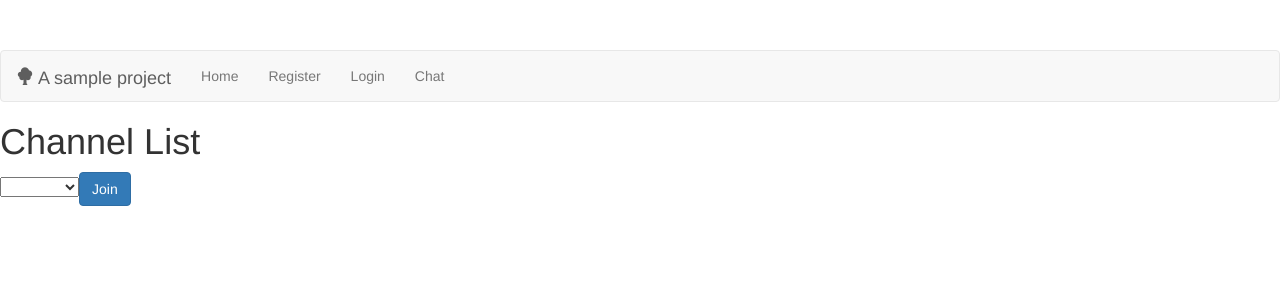
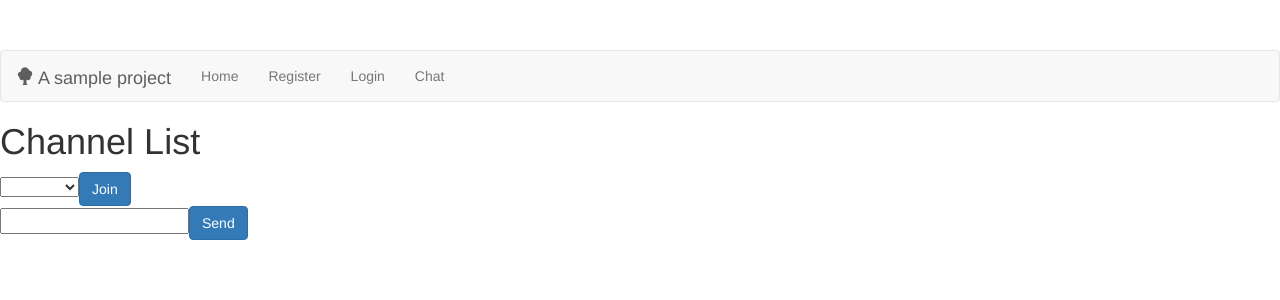
Before and after one commit to NazHimel/vue_project, a Vue app in the folder router-app/: page /#/chat in a window 1280 px wide. Both pictures are taken after a click on the link "A sample project". Shown: the top 300 px of the page. Built offline with nearby package versions, Linux system fonts and the light colour scheme; no server answers.

Commit message:
created group, and send msg in group

```diff
--- a/router-app/src/components/Chat.vue
+++ b/router-app/src/components/Chat.vue
@@ -5,8 +5,10 @@
         <option value="common">Common</option>
         <option value="public">Public</option>
     </select>
-    <button class="btn btn-primary" v-on:click="join">Join
-    </button>
+    <button class="btn btn-primary" v-on:click="join">Join</button>
+    <div> {{msgFromOther}} </div>
+    <input type="text" v-model="text"/>
+    <button class="btn btn-primary" v-on:click="send">Send</button>
   </div>
 
 </template>
@@ -22,18 +24,34 @@ import io from 'socket.io-client'
 
       return {
         room:'',
-        socket: io('localhost:3000')
+        socket: io('localhost:3000'),
+        text:'',
+        msgFromOther:'',
+        user: JSON.parse(localStorage.getItem('user'))
       }
     },
     created(){
+
         this.socket.on('connect', function(){
             console.log('connected');
+        });
+        this.socket.on('message', data=>{
+            if(data.from!= this.user._id){
+
+            this.msgFromOther = this.msgFromOther+ '<br/>'+ data.text;
+
+            }
+            console.log(data);
         });
 
     },
   methods: {
       join: function (e){
           this.socket.emit('joinChannel', {roomName: this.room});
+      },
+      send: function(e){
+
+          this.socket.emit('message', {text: this.text, from: this.user._id, room: this.room});
       }
 
   }
```
